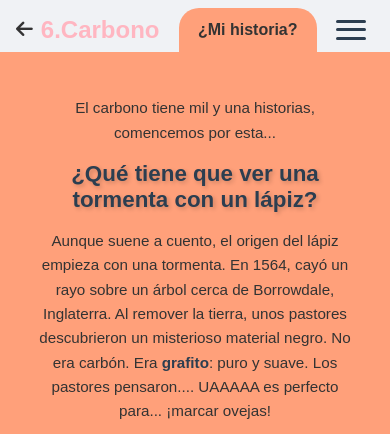
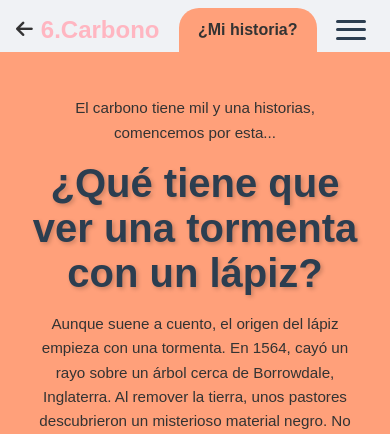
Before and after one commit to CeliaMi/6-carbon, a plain HTML site: page pages/historia.html in a window 390 px wide. Shown: the top 434 px of the page. Drawn offline with nearby package versions, Linux system fonts and the light colour scheme.

Commit message:
feature(historia.css)Increase headline text size on mobile

```diff
--- a/src/css/historia.css
+++ b/src/css/historia.css
@@ -113,7 +113,7 @@
     }
 
     .historia h2 {
-        font-size: 1.6rem;
+        font-size: 3rem;
     }
 
     .historia p {
@@ -140,7 +140,7 @@
     }
 
     .historia h2 {
-        font-size: 1.4rem;
+        font-size: 2.5rem;
         margin-bottom: 1rem;
     }
 
```
